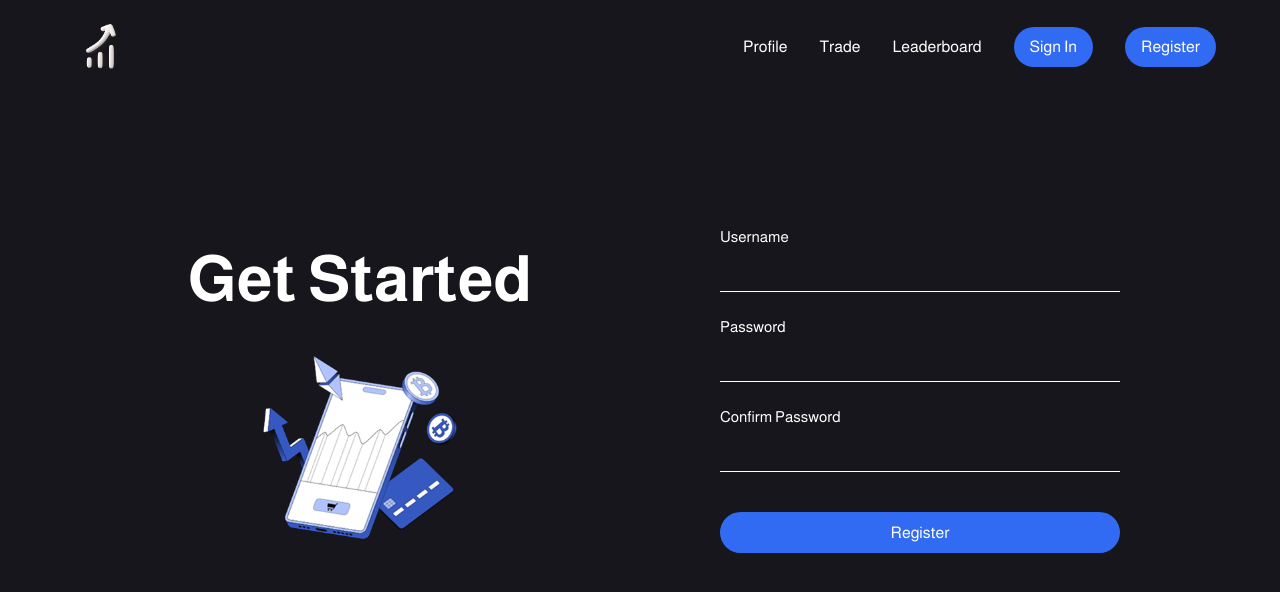
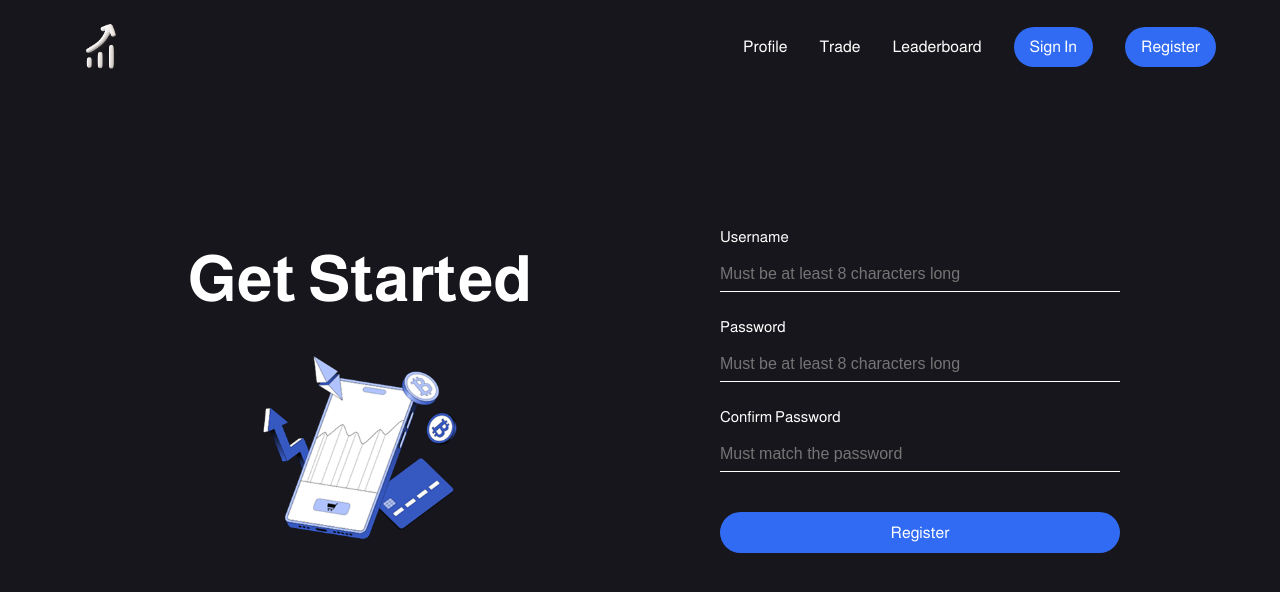
Before and after one commit to jennydang61/seng513-202501-group-24, a React (Vite) app in the folder gos_frontend/: page /register in a window 1280 px wide. Shown: the top 592 px of the page. Built offline with nearby package versions, Linux system fonts and the light colour scheme; no server answers.

Commit message:
register logic connected

```diff
--- a/gos_frontend/src/lib/api.ts
+++ b/gos_frontend/src/lib/api.ts
@@ -1,5 +1,6 @@
 import API from "../config/apiClient.ts";
 
+export const register = async(data) => API.post("/auth/register", data);
 export const login = async(data) => API.post("/auth/login", data);
 
 export const getUser = async() => API.get("/user");
--- a/gos_frontend/src/pages/Register.tsx
+++ b/gos_frontend/src/pages/Register.tsx
@@ -2,10 +2,35 @@ import NavBar from "../components/ui/Navbar";
 import '../../styles/Register.css';
 import registerImage from "/src/images/registerImage.png";
 import { useState } from "react";
+import { useNavigate } from "react-router-dom";
+import { useMutation } from "@tanstack/react-query";
+import { register } from "../lib/api";
 
 const Register = () => {
 
+  const navigate = useNavigate();
+  const[username, setUsername] = useState("")
+  const [password, setPassword] = useState("")
   const [confirmPassword, setConfirmPassword] = useState("");
+
+  const {
+    mutate: createAccount,
+    isPending,
+    isError,
+    error,
+  } = useMutation({
+    mutationFn: register,
+    onSuccess: () => {
+      navigate("/", {
+        replace: true,
+      });
+    },
+  });
+
+  const handleSubmit = (e: React.FormEvent<HTMLFormElement>) => {
+    e.preventDefault();
+    createAccount({ username, password, confirmPassword });
+  }
 
   return (
     <div className="registerPage">
@@ -17,14 +42,39 @@ const Register = () => {
         </section>
 
         <section className="registerRight">
-          <form className="registerForm">
+        {
+          isError && (
+          <div className="error">
+            {/* needs styling */}
+            An error ocurred
+          </div>
+          )
+        }
+          <form
+            className="registerForm"
+            onSubmit={handleSubmit}
+          >
             <label>
               <span>Username</span>
-              <input type="text" name="username" required />
+              <input
+                type="text"
+                name="username"
+                value={username}
+                onChange={(e) => setUsername(e.target.value)}
+                placeholder="Must be at least 8 characters long"
+                required
+              />
             </label>
             <label>
               <span>Password</span>
-              <input type="password" name="password" required />
+              <input
+                type="password"
+                name="password"
+                value={password}
+                onChange={(e) => setPassword(e.target.value)}
+                placeholder="Must be at least 8 characters long"
+                required
+              />
             </label>
             <label>
               <span>Confirm Password</span>
@@ -32,7 +82,14 @@ const Register = () => {
                 type="password"
                 name="confirmPassword"
                 value={confirmPassword}
-                required />
+                onChange={(e) => setConfirmPassword(e.target.value)}
+                onKeyDown={(e) =>
+                  e.key === "Enter" &&
+                  createAccount({ username, password, confirmPassword })
+                }
+                placeholder="Must match the password"
+                required
+              />
             </label>
             <button type="submit">Register</button>
           </form>
--- a/gos_frontend/src/pages/SignIn.tsx
+++ b/gos_frontend/src/pages/SignIn.tsx
@@ -38,6 +38,7 @@ import { login } from "../lib/api";
             {
               isError && (
               <div className="error">
+                {/* needs styling */}
                 Invalid username or password
               </div>
               )
```
